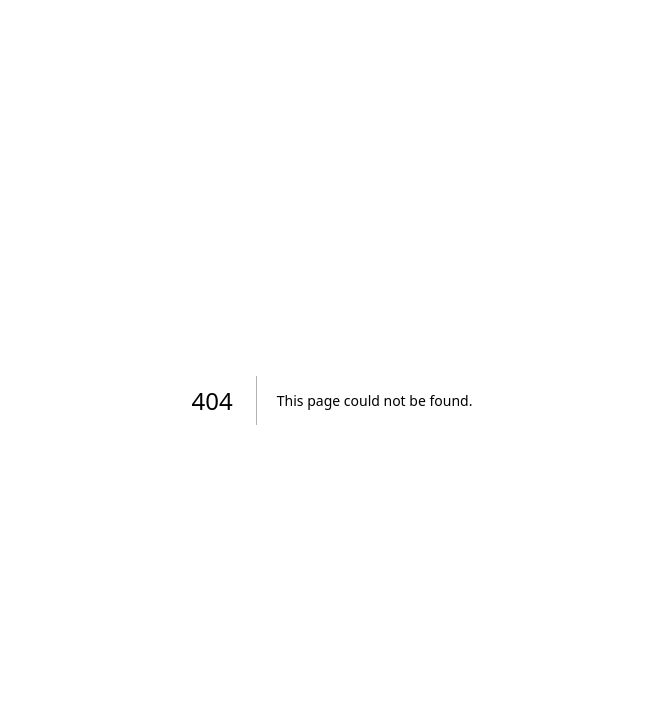
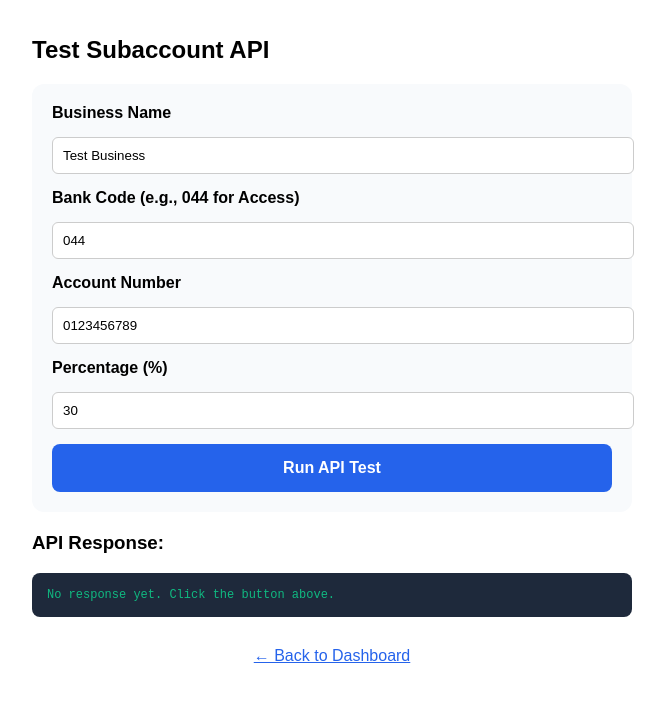
Before and after one commit to okivictor01-bit/OKcharge-, a Next.js app: page /admin/test-api in a window 1280 px wide. Before the commit this address had no page. Shown: the top 702 px of the page, without its empty margins (308-973 px from the left). Built offline with nearby package versions, Linux system fonts and the light colour scheme.

Commit message:
Create page.tsx

```diff
--- /dev/null
+++ b/app/admin/test-api/page.tsx
@@ -0,0 +1,93 @@
+"use client";
+
+import { useState } from 'react';
+
+export default function TestApiPage() {
+  const [loading, setLoading] = useState(false);
+  const [result, setResult] = useState('');
+  const [formData, setFormData] = useState({
+    business_name: 'Test Business',
+    bank_name: '044', // 044 is the code for Access Bank. Paystack requires codes, not names!
+    account_number: '0123456789', // A dummy account number to test the error
+    percentage: 30
+  });
+
+  const handleTest = async () => {
+    setLoading(true);
+    setResult(' Sending request to Paystack...');
+
+    try {
+      const res = await fetch('/api/create-subaccount', {
+        method: 'POST',
+        headers: { 'Content-Type': 'application/json' },
+        body: JSON.stringify(formData)
+      });
+      const data = await res.json();
+      // Show the result nicely formatted
+      setResult(JSON.stringify(data, null, 2));
+    } catch (err: any) {
+      setResult(' Network Error: ' + err.message);
+    }
+    setLoading(false);
+  };
+
+  return (
+    <main style={{ padding: '20px', fontFamily: 'sans-serif', maxWidth: '600px', margin: '0 auto' }}>
+      <h1 style={{ fontSize: '24px', marginBottom: '20px' }}>Test Subaccount API</h1>
+
+      <div style={{ backgroundColor: '#f8fafc', padding: '20px', borderRadius: '12px', marginBottom: '20px' }}>
+        <label style={{ display: 'block', marginBottom: '15px', fontWeight: 'bold' }}>Business Name</label>
+        <input
+          value={formData.business_name}
+          onChange={(e) => setFormData({...formData, business_name: e.target.value})}
+          style={{ width: '100%', padding: '10px', marginBottom: '15px', borderRadius: '6px', border: '1px solid #ccc' }}
+        />
+
+        <label style={{ display: 'block', marginBottom: '15px', fontWeight: 'bold' }}>Bank Code (e.g., 044 for Access)</label>
+        <input
+          value={formData.bank_name}
+          onChange={(e) => setFormData({...formData, bank_name: e.target.value})}
+          style={{ width: '100%', padding: '10px', marginBottom: '15px', borderRadius: '6px', border: '1px solid #ccc' }}
+        />
+
+        <label style={{ display: 'block', marginBottom: '15px', fontWeight: 'bold' }}>Account Number</label>
+        <input
+          value={formData.account_number}
+          onChange={(e) => setFormData({...formData, account_number: e.target.value})}
+          style={{ width: '100%', padding: '10px', marginBottom: '15px', borderRadius: '6px', border: '1px solid #ccc' }}
+        />
+
+        <label style={{ display: 'block', marginBottom: '15px', fontWeight: 'bold' }}>Percentage (%)</label>
+        <input
+          type="number"
+          value={formData.percentage}
+          onChange={(e) => setFormData({...formData, percentage: parseInt(e.target.value)})}
+          style={{ width: '100%', padding: '10px', marginBottom: '15px', borderRadius: '6px', border: '1px solid #ccc' }}
+        />
+
+        <button
+          onClick={handleTest}
+          disabled={loading}
+          style={{
+            width: '100%', padding: '15px', backgroundColor: loading ? '#999' : '#2563eb',
+            color: 'white', border: 'none', borderRadius: '8px', fontWeight: 'bold', fontSize: '16px'
+          }}
+        >
+          {loading ? 'Testing...' : 'Run API Test'}
+        </button>
+      </div>
+
+      <h3>API Response:</h3>
+      <pre style={{
+        backgroundColor: '#1e293b', color: '#10b981', padding: '15px', borderRadius: '8px',
+        overflowX: 'auto', fontSize: '12px', whiteSpace: 'pre-wrap'
+      }}>
+        {result || 'No response yet. Click the button above.'}
+      </pre>
+
+      <div style={{ marginTop: '30px', textAlign: 'center' }}>
+        <a href="/admin/dashboard" style={{ color: '#2563eb' }}>← Back to Dashboard</a>
+      </div>
+    </main>
+  );
+}
```
